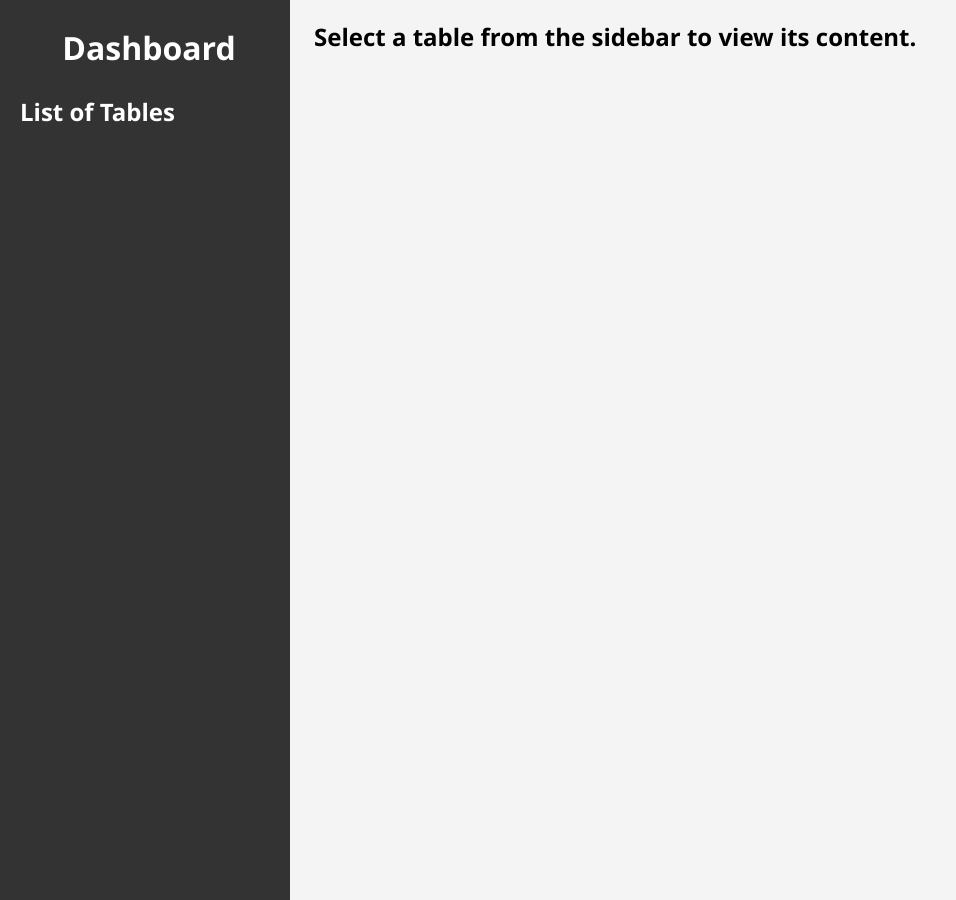
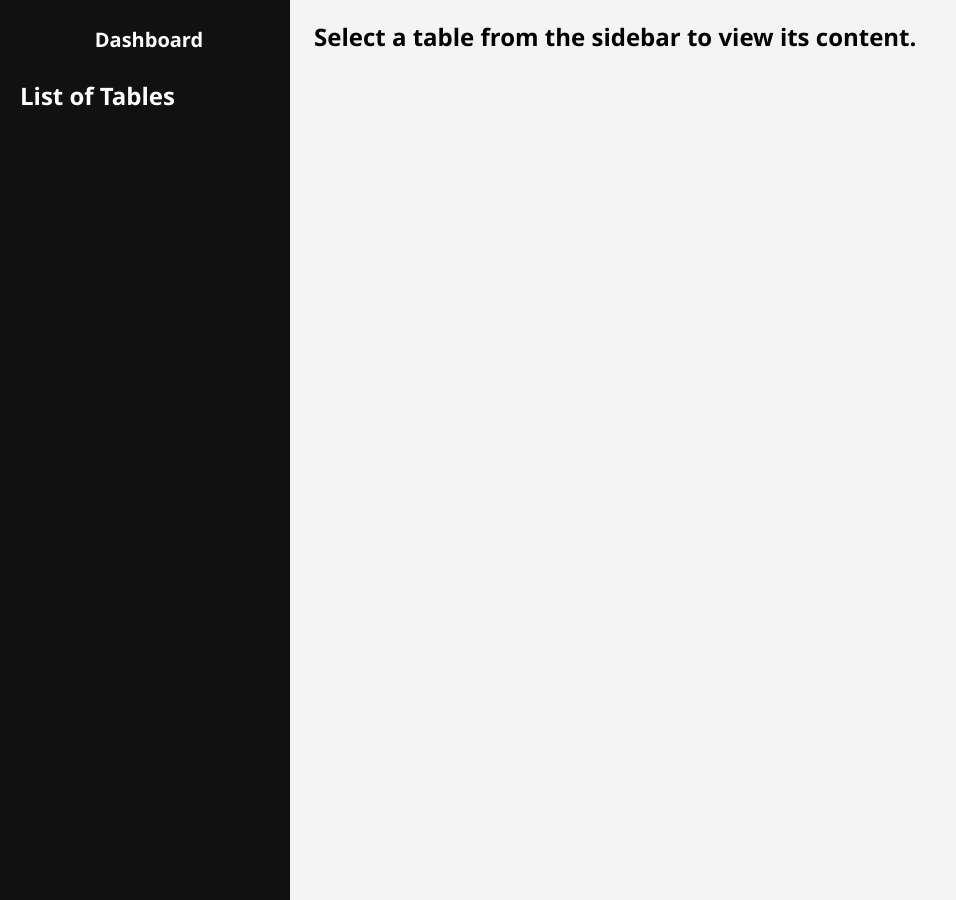
Before and after one commit to tiendunglaptrinh/Application-MVC-Model, a PHP site: page /?controller=view in a window 1280 px wide. Shown: the whole page, without its empty margins (0-956 px from the left). Run offline with PHP 8.4, Linux system fonts and the light colour scheme.

Commit message:
side bar in each sections

```diff
--- a/View/View/view.php
+++ b/View/View/view.php
@@ -13,7 +13,7 @@
         }
 
         .sidebar {
-            background-color: #333;
+            background-color: #111;
             color: white;
             width: 250px;
             height: 100vh;
@@ -85,13 +85,13 @@
         }
         .dashboard-link {
             display: block;
-            font-size: 1.5rem;
+            font-size: 2rem;
             font-weight: bold;
             text-decoration: none;
             color: white;
             padding: 10px 20px;
             margin-bottom: 20px;
-            background-color: #333;
+            /* background-color: #333; */
             border-radius: 4px;
             text-align: center;
             transition: background-color 0.3s ease;
@@ -105,7 +105,7 @@
 <body>
 
     <div class="sidebar">
-        <a href="http://localhost:3000/index.php" class="dashboard-link" style="font-size: 2rem; color: white;" onclick="redirectToDashboard()">Dashboard</a>
+        <a href="http://localhost:3000/index.php" class="dashboard-link" style=" color: white;" onclick="redirectToDashboard()">Dashboard</a>
         <h2 style="color: white;">List of Tables</h2>
         <ul class="table-list">
             <?php foreach ($tables as $table) { ?>
--- a/index.php
+++ b/index.php
@@ -41,10 +41,14 @@
             padding-left: 20px;
             /* Add any other styles for the main content area */
         }
+        .dashboarditem{
+            font-weight: 700;
+        }
     </style>
 </head>
 <body>
     <div class="sidebar">
+        <a href="" class = "dashboarditem"><i class='bx bxs-user' ></i>&nbsp;&nbsp;Admin Dashboard</a>
         <a href="?controller=view">View</a>
         <a href="?controller=modify">Modify</a>
         <a href="?controller=nation">Nation</a>
```
Also changed, not shown: Controller/Statistic/StatisticController.php (+4 -4 lines), View/Modify/modifyview.php (+4 -4 lines).
